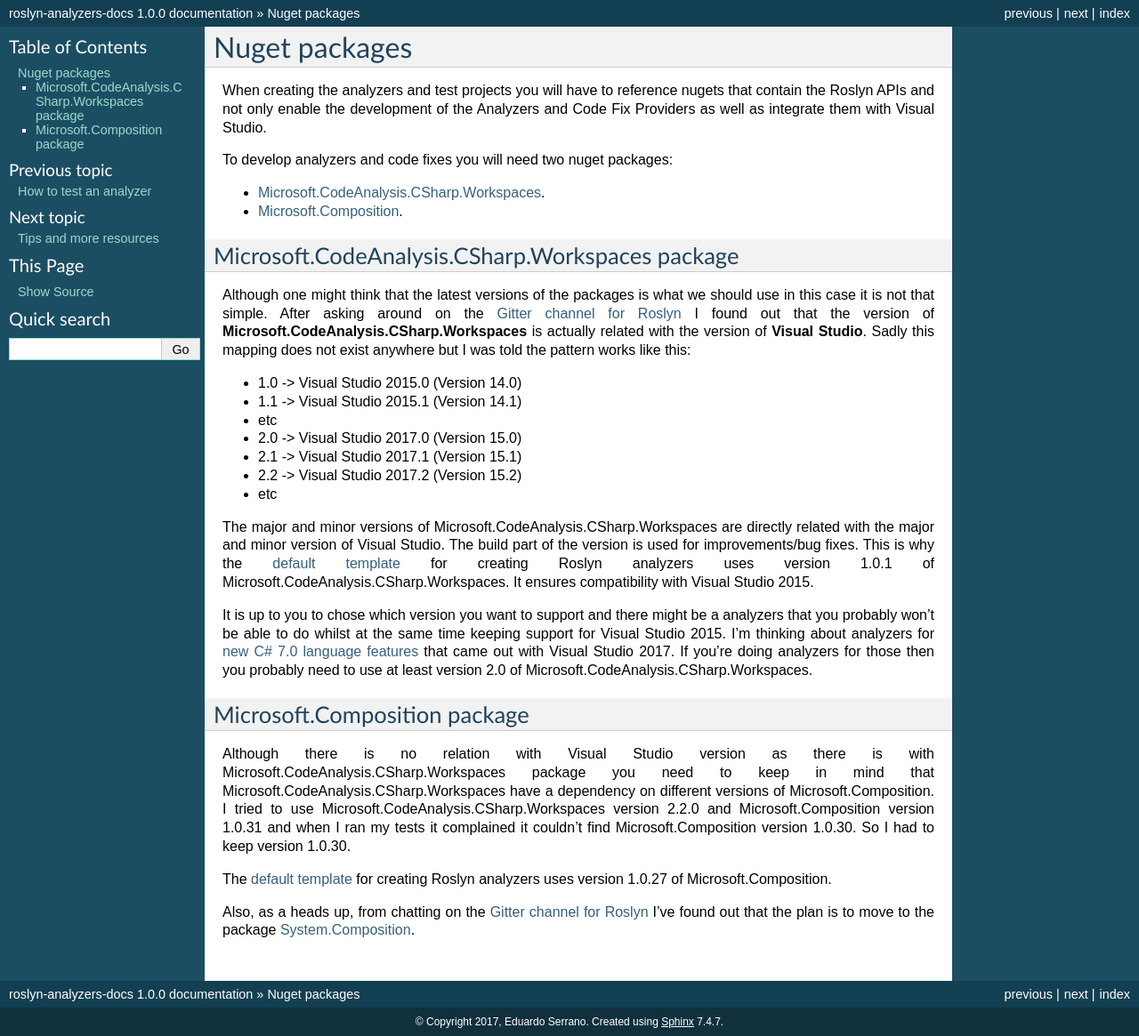
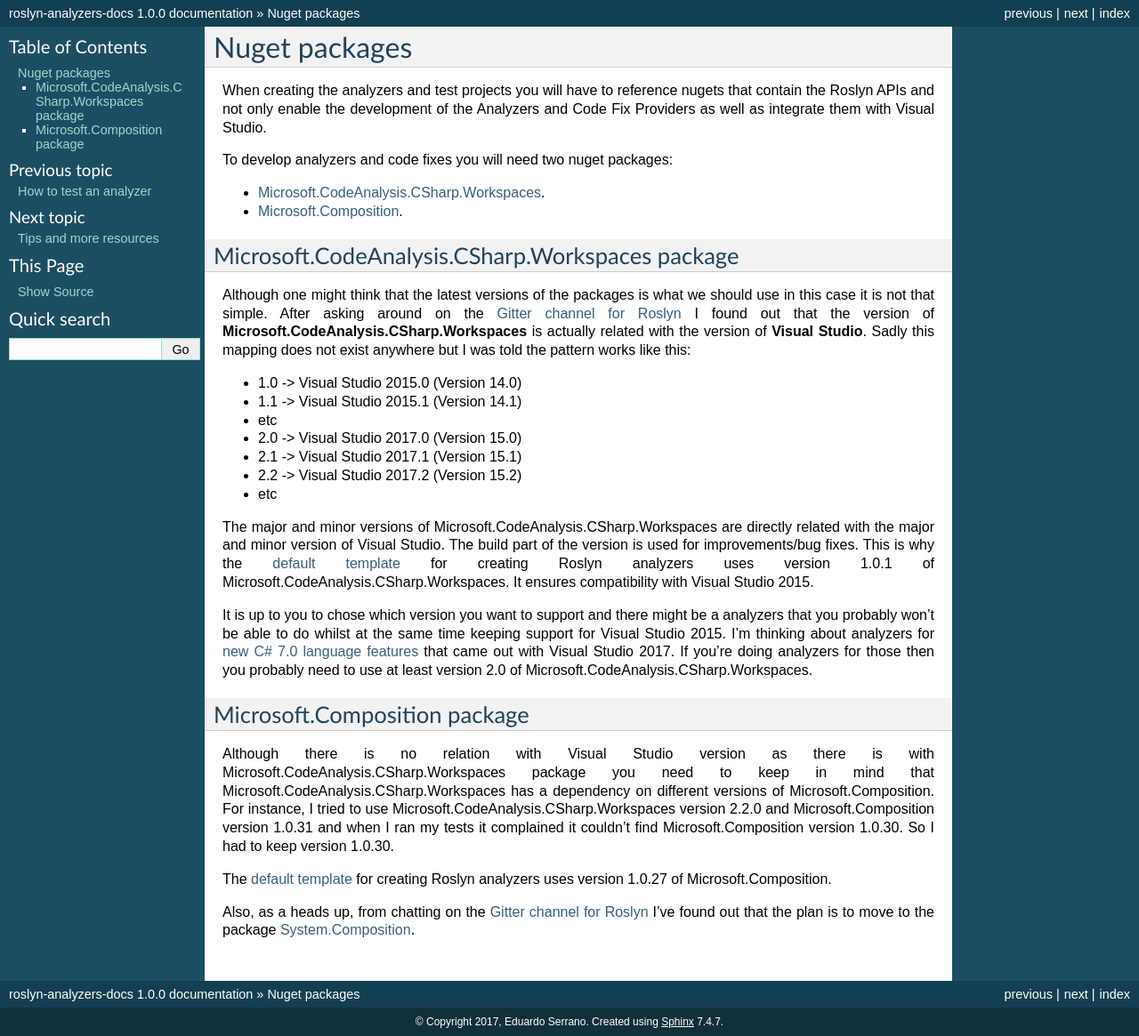
Before and after one commit to edumserrano/roslyn-analyzers, a Sphinx documentation site: the page built from Docs/source/nuget-packages.rst, in a window 1280 px wide. Shown: the whole page at 89% size. Built offline with Sphinx 7.4.7, drawn with Linux system fonts in a browser that asks for light colours.

Commit message:
updated docs

```diff
--- a/Docs/source/nuget-packages.rst
+++ b/Docs/source/nuget-packages.rst
@@ -31,7 +31,7 @@
 Microsoft.Composition package
 ------------------------------
 
-Although there is no relation with Visual Studio version as there is with Microsoft.CodeAnalysis.CSharp.Workspaces package you need to keep in mind that Microsoft.CodeAnalysis.CSharp.Workspaces have a dependency on different versions of Microsoft.Composition. I tried to use Microsoft.CodeAnalysis.CSharp.Workspaces version 2.2.0 and Microsoft.Composition version 1.0.31 and when I ran my tests it complained it couldn't find Microsoft.Composition version 1.0.30. So I had to keep version 1.0.30.
+Although there is no relation with Visual Studio version as there is with Microsoft.CodeAnalysis.CSharp.Workspaces package you need to keep in mind that Microsoft.CodeAnalysis.CSharp.Workspaces has a dependency on different versions of Microsoft.Composition. For instance, I tried to use Microsoft.CodeAnalysis.CSharp.Workspaces version 2.2.0 and Microsoft.Composition version 1.0.31 and when I ran my tests it complained it couldn't find Microsoft.Composition version 1.0.30. So I had to keep version 1.0.30.
 
 The :ref:`default template <easy-way>` for creating Roslyn analyzers uses version 1.0.27 of Microsoft.Composition.
 
```
